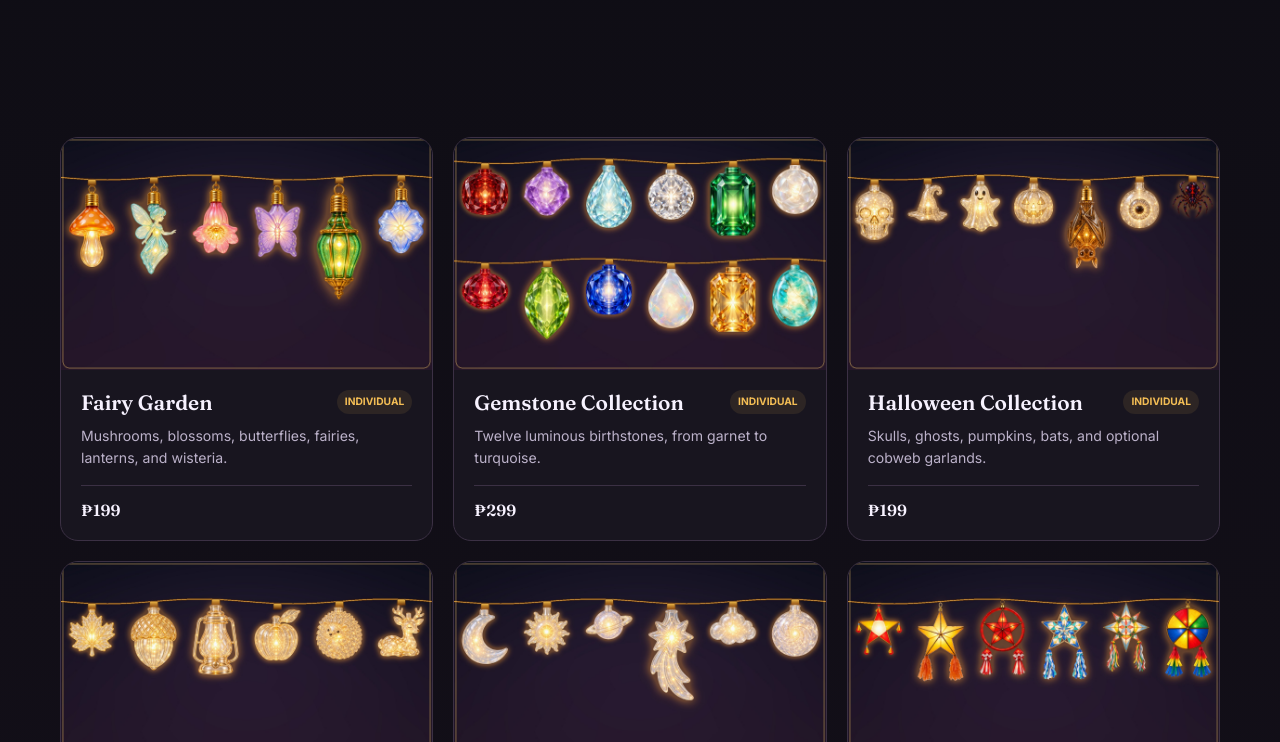
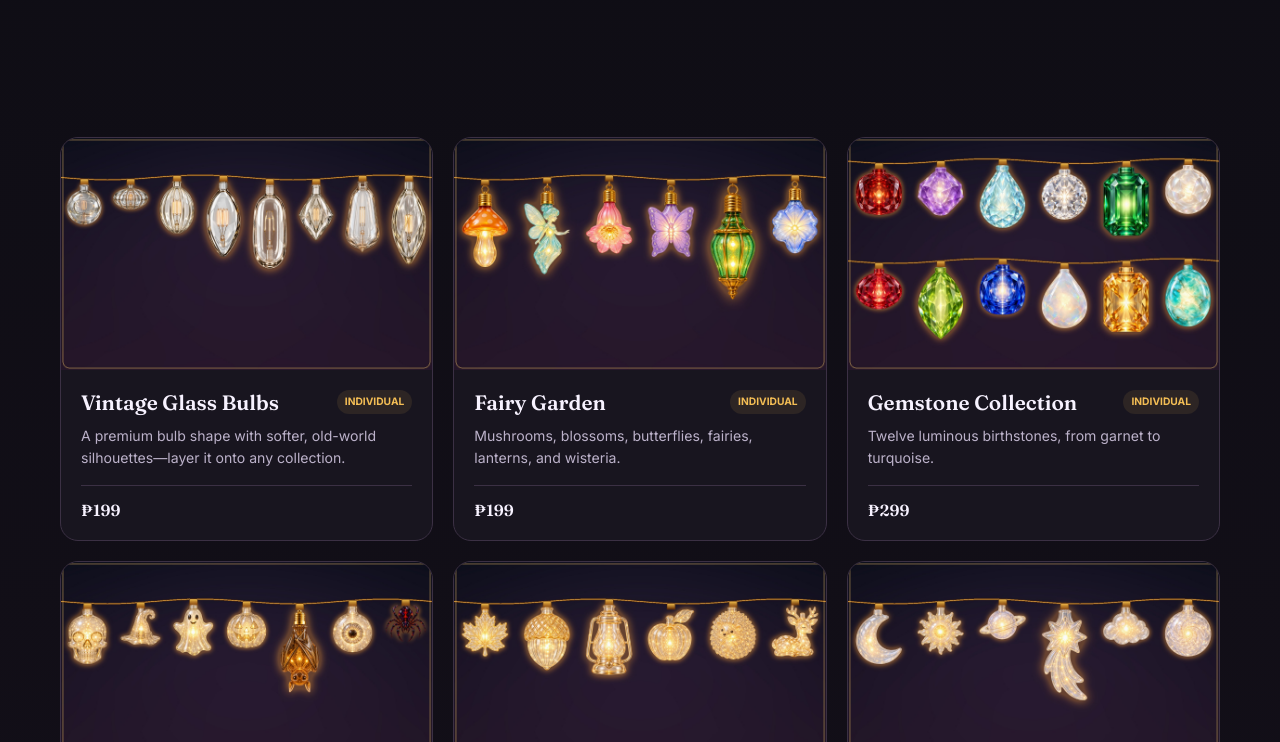
Before and after one commit to astronomiku/desktoplights, a plain HTML site: page collections.html in a window 1280 px wide. Shown: the part 341-1083 px from the top of the page. Drawn offline with Linux system fonts and the light colour scheme.

Commit message:
Add files via upload

```diff
--- a/collections.html
+++ b/collections.html
@@ -1,4 +1,4 @@
 <!doctype html><html lang="en"><head><meta charset="utf-8"><meta name="viewport" content="width=device-width,initial-scale=1"><title>Collections — Desktop Lights</title><meta name="description" content="Browse handcrafted Desktop Lights collections for macOS."><link rel="preconnect" href="https://fonts.googleapis.com"><link rel="preconnect" href="https://fonts.gstatic.com" crossorigin><link href="https://fonts.googleapis.com/css2?family=Fraunces:wght@500;600&family=Inter:wght@400;600;700&display=swap" rel="stylesheet"><link rel="stylesheet" href="css/site.css"></head><body>
 <header class="header"><nav class="wrap nav"><a class="brand" href="index.html">Desktop Lights</a><div class="nav-links"><a href="index.html">Home</a><a href="features.html">Features</a><a aria-current="page" href="collections.html">Collections</a><a href="pricing.html">Pricing</a><a href="support.html">Support</a><a class="nav-buy" href="pricing.html">Coming Soon on the Mac App Store</a></div></nav></header>
-<main><section class="page-hero"><div class="wrap"><p class="kicker">Eleven paid collections and counting</p><h1>Find your glow.</h1><p class="lede">Basic Lights and Everyday Joy come free with the app. From here, add the paid collections that feel like you.</p></div></section><section class="section"><div class="wrap collection-grid" data-collections></div></section><section class="section alt closing"><div class="wrap"><h2>Choose one—or collect the whole mood.</h2><p>Buy individual favorites, or save ₱99 with the Filipino Christmas Bundle.</p><div class="actions"><a class="button primary" href="pricing.html">See buying options</a></div></div></section></main>
+<main><section class="page-hero"><div class="wrap"><p class="kicker">Twelve paid collections and counting</p><h1>Find your glow.</h1><p class="lede">Basic Lights and Everyday Joy come free with the app. From here, add the paid collections that feel like you.</p></div></section><section class="section"><div class="wrap collection-grid" data-collections></div></section><section class="section alt closing"><div class="wrap"><h2>Choose one—or collect the whole mood.</h2><p>Buy individual favorites, or save ₱99 with the Filipino Christmas Bundle.</p><div class="actions"><a class="button primary" href="pricing.html">See buying options</a></div></div></section></main>
 <footer class="footer"><div class="wrap footer-inner"><span>© 2026 Michiko Yamamoto</span><div class="footer-links"><a href="support.html">Support</a><a href="privacy.html">Privacy</a><span>Not affiliated with Apple Inc.</span></div></div></footer><script src="js/site.js"></script></body></html>
--- a/js/site.js
+++ b/js/site.js
@@ -1,4 +1,5 @@
 const collections=[
+ ["Vintage Glass Bulbs","Individual","vintage-glass-bulbs","A premium bulb shape with softer, old-world silhouettes—layer it onto any collection.","₱199"],
  ["Fairy Garden","Individual","fairy-garden","Mushrooms, blossoms, butterflies, fairies, lanterns, and wisteria.","₱199"],
  ["Gemstone Collection","Individual","gemstones","Twelve luminous birthstones, from garnet to turquoise.","₱299"],
  ["Halloween Collection","Individual","haunted-glow","Skulls, ghosts, pumpkins, bats, and optional cobweb garlands.","₱199"],
```
